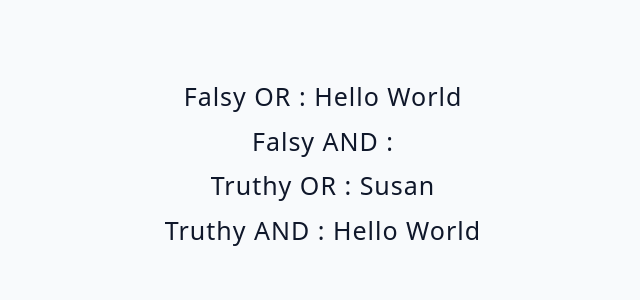
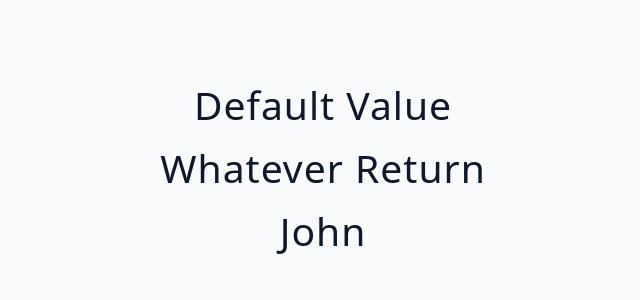
Before and after one commit to AidenLuce/advanced-react-tutorial, a React (Vite) app: page / in a window 1280 px wide. Shown: the top 300 px of the page, without its empty margins (317-957 px from the left). Built offline with nearby package versions, Linux system fonts and the light colour scheme.

Commit message:
Short circuiting example

```diff
--- a/src/App.jsx
+++ b/src/App.jsx
@@ -1,4 +1,4 @@
-import Starter from './tutorial/03-conditional-rendering/starter/04-short-circuit-overview.jsx'
+import Starter from './tutorial/03-conditional-rendering/starter/05-short-circuit-examples.jsx'
 
 function App() {
   return (
--- a/src/tutorial/03-conditional-rendering/starter/05-short-circuit-examples.jsx
+++ b/src/tutorial/03-conditional-rendering/starter/05-short-circuit-examples.jsx
@@ -8,7 +8,26 @@
   const [user, setUser] = useState({ name: 'john' });
   const [isEditing, setIsEditing] = useState(false);
 
-  return <h2>short circuit - examples</h2>;
+  return <div>
+    <h2>{text || 'default value'}</h2>
+    {text && (
+        <div>
+          <h2>whatever return</h2>
+          <h2>{name}</h2>
+        </div>
+    )}
+    {user && <SomeComponent name={user.name}/>}
+  </div>;
 };
 
+const SomeComponent = ({name}) => {
+  return (
+      <div>
+        <h2>Whatever return</h2>
+        <h2>{name}</h2>
+      </div>
+  )
+}
+
+
 export default ShortCircuitExamples;
```
